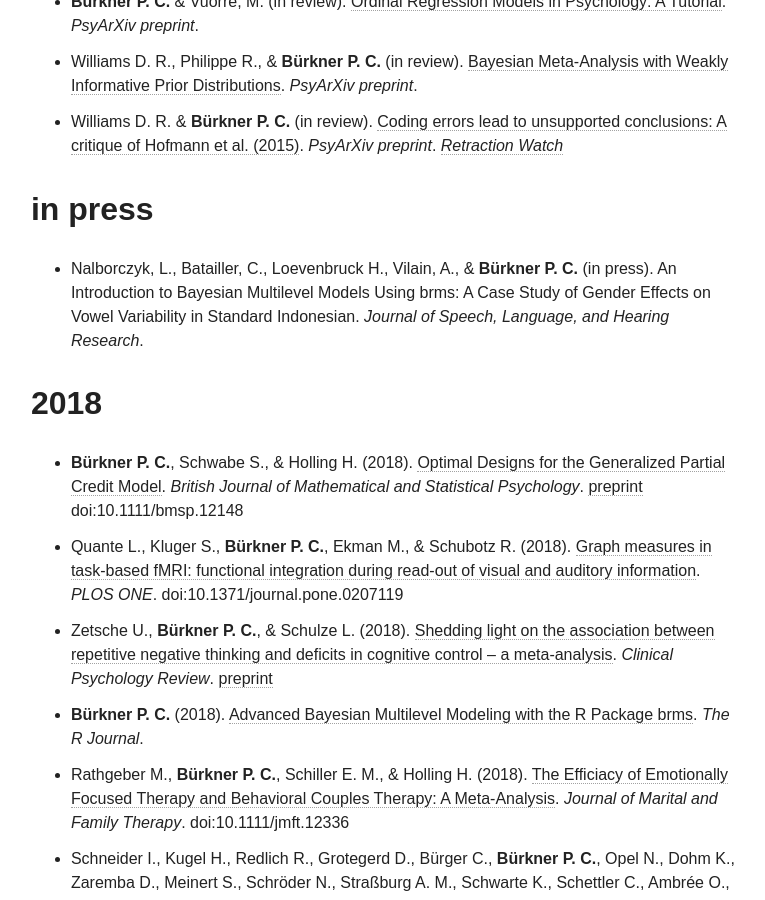
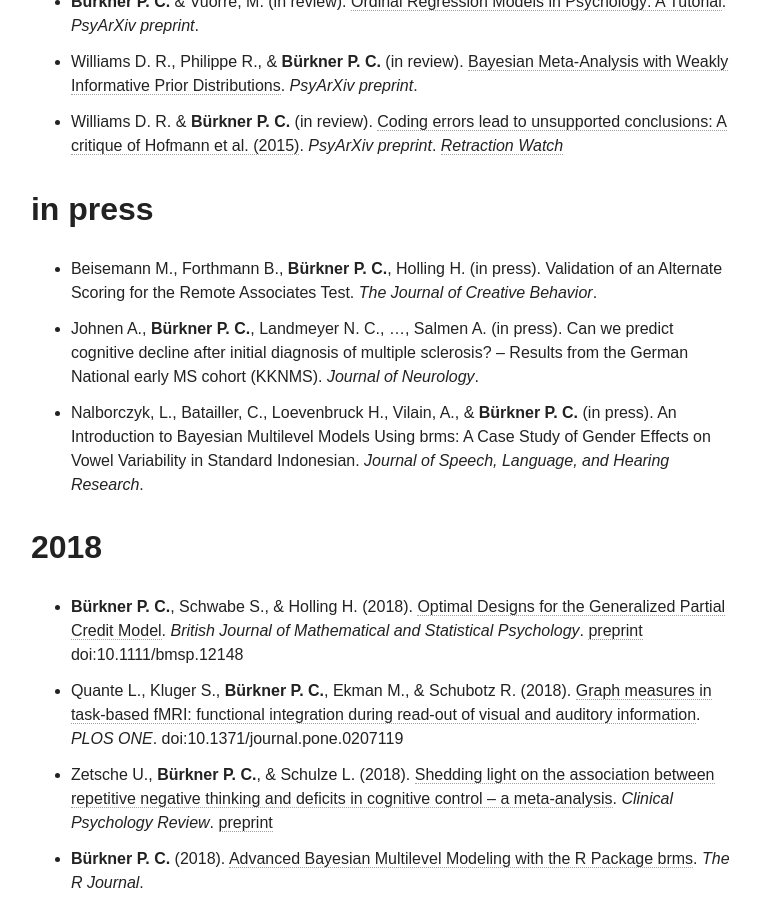
Before and after one commit to paul-buerkner/paul-buerkner.github.io, a Jekyll site: the page built from publications/index.md, in a window 1280 px wide and 900 px high, scrolled down 1028 px. Shown: the whole window, without its empty margins (255-1020 px from the left). Built offline with Jekyll 4.4.1, drawn with Linux system fonts in a browser that asks for light colours; nearby versions of some CDN libraries.

Commit message:
update list of publications

```diff
--- a/publications/index.md
+++ b/publications/index.md
@@ -15,6 +15,8 @@ excerpt: "A list of my publications"
 * Williams D. R. & **Bürkner P. C.** (in review). [Coding errors lead to unsupported conclusions: A critique of Hofmann et al. (2015)](https://osf.io/preprints/psyarxiv/2jpdb/). *PsyArXiv preprint*. [*Retraction Watch*](http://retractionwatch.com/2016/10/04/oh-well-love-hormone-doesnt-reduce-psychiatric-symptoms-says-researchers-in-request-to-retract/)
 
 ## in press
+* Beisemann M., Forthmann B., **Bürkner P. C.**, Holling H. (in press). Validation of an Alternate Scoring for the Remote Associates Test. *The Journal of Creative Behavior*.
+* Johnen A., **Bürkner P. C.**, Landmeyer N. C., ..., Salmen A. (in press). Can we predict cognitive decline after initial diagnosis of multiple sclerosis? – Results from the German National early MS cohort (KKNMS). *Journal of Neurology*.
 * Nalborczyk, L., Batailler, C., Loevenbruck H., Vilain, A., & **Bürkner P. C.** (in press). An Introduction to Bayesian Multilevel Models Using brms: A Case Study of Gender Effects on Vowel Variability in Standard Indonesian. *Journal of Speech, Language, and Hearing Research*.
 
 ## 2018
```
